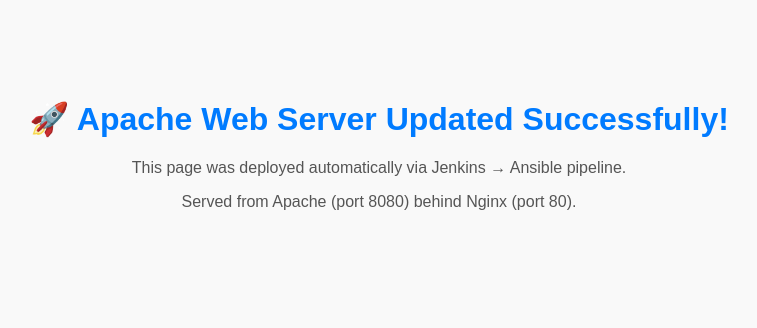
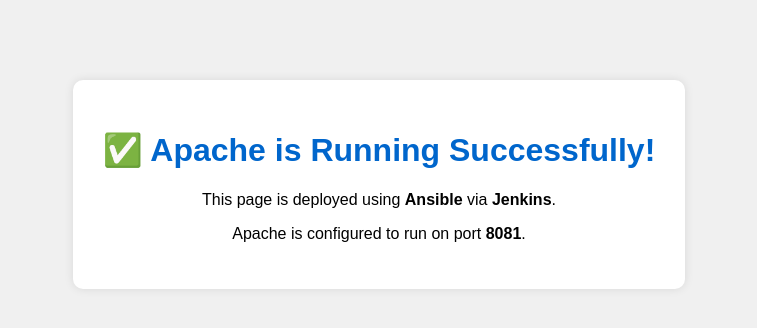
Before and after one commit to VamsiJaddu/Apache-update, a plain HTML site: page playbooks/files/index.html in a window 1280 px wide. Shown: the whole page, without its empty margins (261-1018 px from the left). Drawn offline with Linux system fonts and the light colour scheme.

Commit message:
Update index.html

```diff
--- a/playbooks/files/index.html
+++ b/playbooks/files/index.html
@@ -1,25 +1,29 @@
 <!DOCTYPE html>
 <html>
 <head>
-  <title>Apache Updated Page</title>
+  <title>Apache Server</title>
   <style>
     body {
-      background-color: #f9f9f9;
       font-family: Arial, sans-serif;
       text-align: center;
-      margin-top: 100px;
+      margin-top: 80px;
+      background: #f0f0f0;
     }
-    h1 {
-      color: #007bff;
+    .box {
+      background: white;
+      padding: 30px;
+      border-radius: 10px;
+      display: inline-block;
+      box-shadow: 0 0 10px rgba(0,0,0,0.1);
     }
-    p {
-      color: #555;
-    }
+    h1 { color: #0066cc; }
   </style>
 </head>
 <body>
-  <h1>🚀 Apache Web Server Updated Successfully!</h1>
-  <p>This page was deployed automatically via Jenkins → Ansible pipeline.</p>
-  <p>Served from Apache (port 8080) behind Nginx (port 80).</p>
+  <div class="box">
+    <h1>✅ Apache is Running Successfully!</h1>
+    <p>This page is deployed using <strong>Ansible</strong> via <strong>Jenkins</strong>.</p>
+    <p>Apache is configured to run on port <b>8081</b>.</p>
+  </div>
 </body>
 </html>
```
